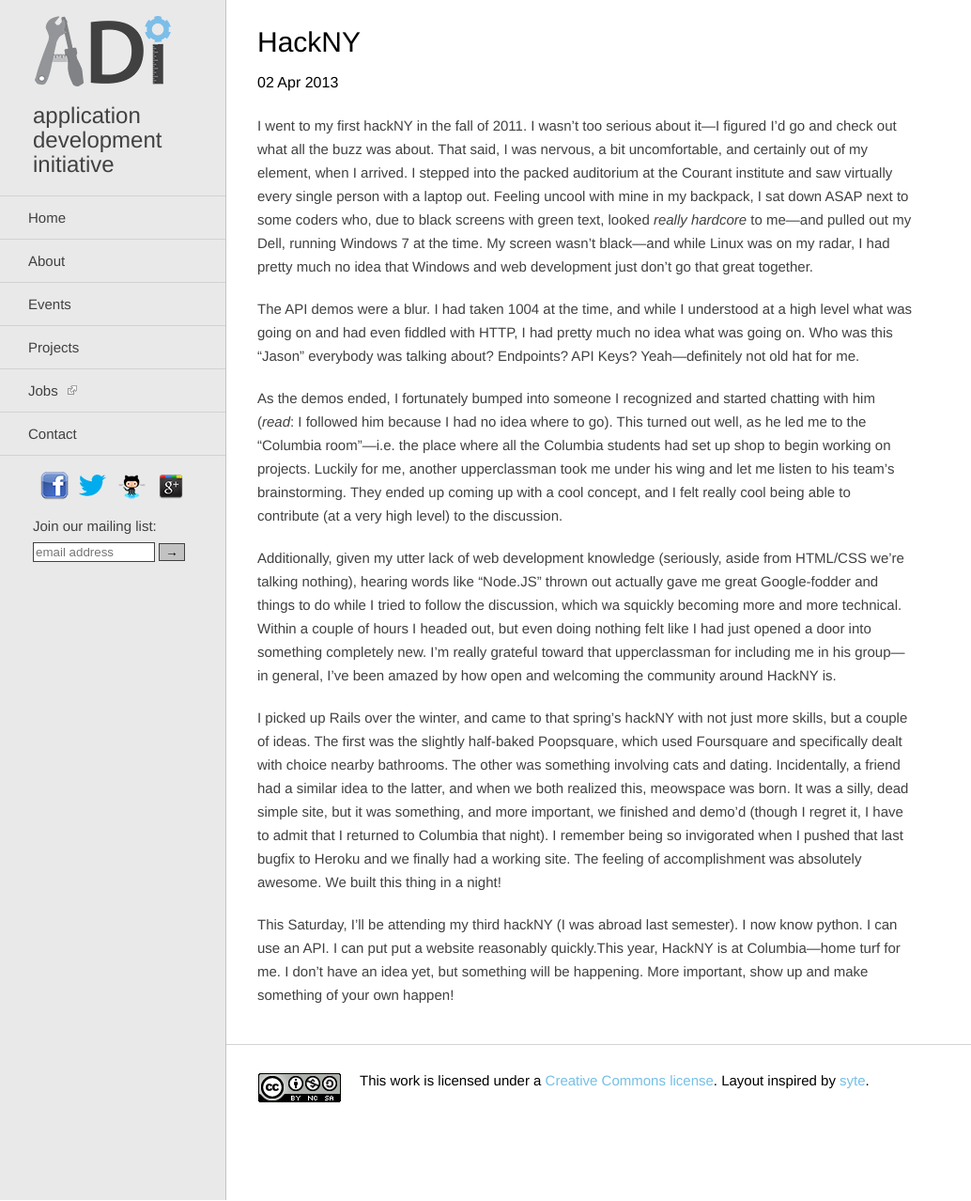
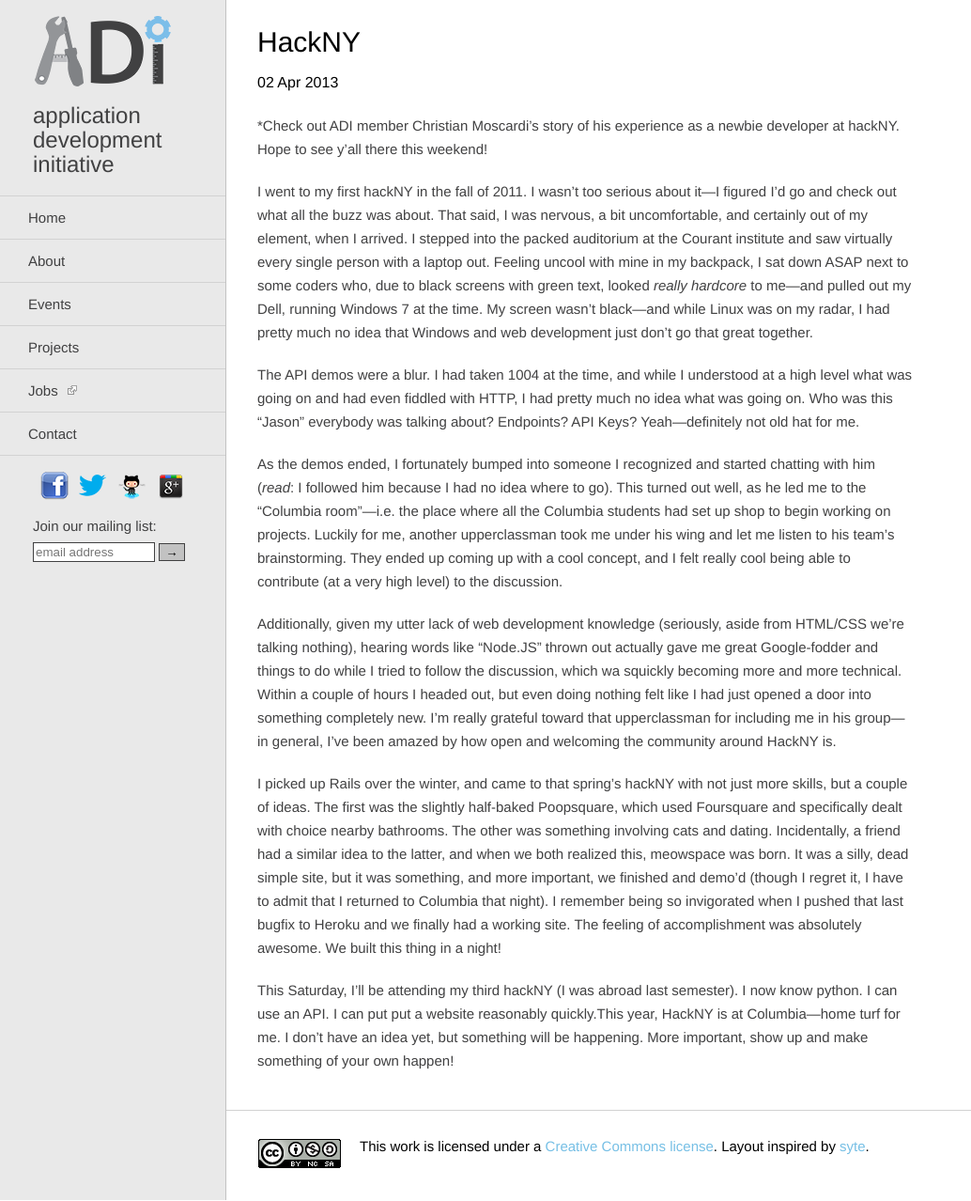
Before and after one commit to adicu/adicu.github.com-dep, a Jekyll site: the page built from _posts/2013-04-02-hackny-spring-2013.md, in a window 1280 px wide and 1278 px high. Shown: the whole window at 94% size, without its empty margins (0-1034 px from the left). Built offline with Jekyll 4.4.1, drawn with Linux system fonts in a browser that asks for light colours.

Commit message:
Add intro to HackNY post

```diff
--- a/_posts/2013-04-02-hackny-spring-2013.md
+++ b/_posts/2013-04-02-hackny-spring-2013.md
@@ -3,6 +3,9 @@
 title: HackNY
 category: blogpost
 ---
+*Check out ADI member Christian Moscardi's story of his experience as a newbie
+developer at hackNY. Hope to see y'all there this weekend!
+
 I went to my first hackNY in the fall of 2011. I wasn't too serious about
 it&mdash;I figured I'd go and check out what all the buzz was about. That said,
 I was nervous, a bit uncomfortable, and certainly out of my element, when I
```
